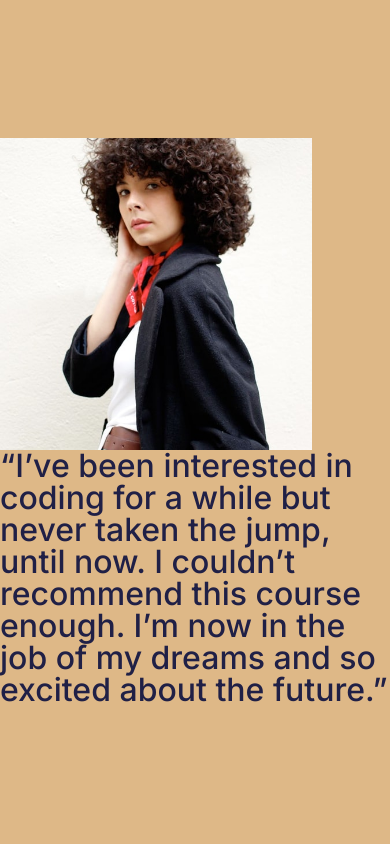
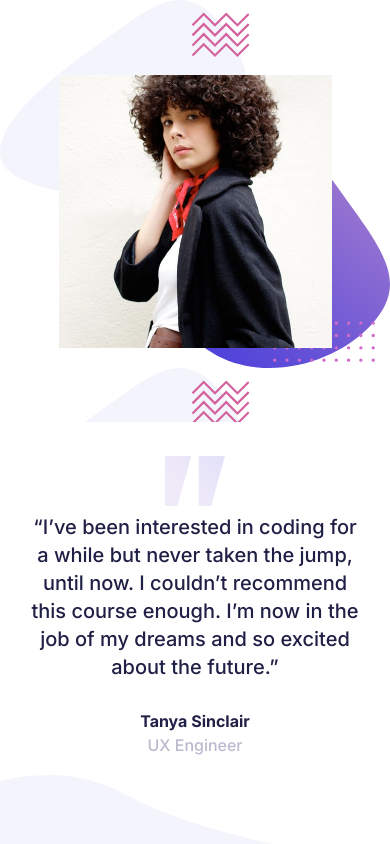
Before and after one commit to juliolegrec/coding-bootcamp-testimonials-slider, a website built with Parcel: page src/index.html in a window 390 px wide. Built offline with nearby package versions, Linux system fonts and the light colour scheme.

Commit message:
Completed mobile view

```diff
--- a/src/index.html
+++ b/src/index.html
@@ -1,18 +1,33 @@
 <!DOCTYPE html>
 <html lang="en">
 	<head>
-  <meta charset="UTF-8">
-  <meta http-equiv="X-UA-Compatible" content="IE=edge">
-  <meta name="viewport" content="width=device-width, initial-scale=1.0">
+		<meta charset="UTF-8" />
+		<meta http-equiv="X-UA-Compatible" content="IE=edge" />
+		<meta name="viewport" content="width=device-width, initial-scale=1.0" />
 		<title>Coding Bootcamp Testimonials Slider | Frontend Mentor</title>
-  <link rel="preconnect" href="https://fonts.gstatic.com">
-  <link href="https://fonts.googleapis.com/css2?family=Inter:wght@300;500;700&display=swap" rel="stylesheet">
-  <link rel="stylesheet" href="./styles/main.scss">
+		<link rel="preconnect" href="https://fonts.gstatic.com" />
+		<link
+			href="https://fonts.googleapis.com/css2?family=Inter:wght@300;500;700&display=swap"
+			rel="stylesheet"
+		/>
+		<link rel="stylesheet" href="./styles/main.scss" />
 	</head>
 	<body>
 		<figure class="testimonial">
-    <img src="./images/image-tanya.jpg" alt="">
-    <blockquote>“I’ve been interested in coding for a while but never taken the jump, until now. I couldn’t recommend this course enough. I’m now in the job of my dreams and so excited about the future.”</blockquote>
+			<section class="avatar">
+				<img src="./images/image-tanya.jpg" alt="" />
+			</section>
+			<section class="quote">
+				<blockquote>
+					“I’ve been interested in coding for a while but never taken the jump,
+					until now. I couldn’t recommend this course enough. I’m now in the job
+					of my dreams and so excited about the future.”
+				</blockquote>
+				<figcaption>
+					<cite class="author">Tanya Sinclair</cite>
+					<cite class="role">UX Engineer</cite>
+				</figcaption>
+			</section>
 		</figure>
 
 		<script src="./scripts/script.ts"></script>
--- a/src/styles/main.scss
+++ b/src/styles/main.scss
@@ -9,17 +9,82 @@ body {
 	font-size: 32px;
 	font-family: 'Inter', sans-serif;
 	color: var(--dark-blue);
+	width: 100vw;
+	height: 100vh;
 }
 
 figure.testimonial {
-	width: 100vw;
-	height: 100vh;
-	background-color: burlywood;
+	width: 100%;
+	height: 100%;
+	// background-color: burlywood;
+	display: grid;
+	grid-template-columns: 1fr;
+	grid-template-rows: 1fr 1fr;
+}
+
+section {
 	display: flex;
+	justify-content: center;
+	align-items: center;
 	flex-direction: column;
-	justify-content: center;
+}
+
+section.avatar {
+	background-image: url('../images/pattern-bg.svg');
+	background-size: contain;
 
 	img {
-		width: 80%;
+		width: 70%;
+	}
+	nav {
+		width: 82px;
+		height: 40px;
+		background-color: #ffffff;
+		border-radius: 25%;
 	}
 }
+
+section.quote {
+	background-image: url('../images/pattern-curve.svg');
+	background-position: bottom left;
+	background-size: 70%;
+	background-repeat: no-repeat;
+	padding: 0 25px;
+	position: relative;
+
+	blockquote {
+		font-size: 0.625em;
+		text-align: center;
+		line-height: 1.4;
+	}
+
+	figcaption {
+		margin-top: 32px;
+
+		cite {
+			display: block;
+			text-align: center;
+			font-size: 0.5em;
+		}
+		cite.author {
+			font-weight: 700;
+			margin-bottom: 8px;
+		}
+		cite.role {
+			font-weight: 500;
+			color: var(--grayish-blue);
+		}
+	}
+
+	&::before {
+		content: '';
+		width: 60px;
+		height: 50px;
+		background-image: url('../images/pattern-quotes.svg');
+		background-size: 40%;
+		background-repeat: no-repeat;
+		background-size: contain;
+		position: absolute;
+		top: 8%;
+	}
+}
```
Lines whose indentation alone changed are shown as unchanged.
